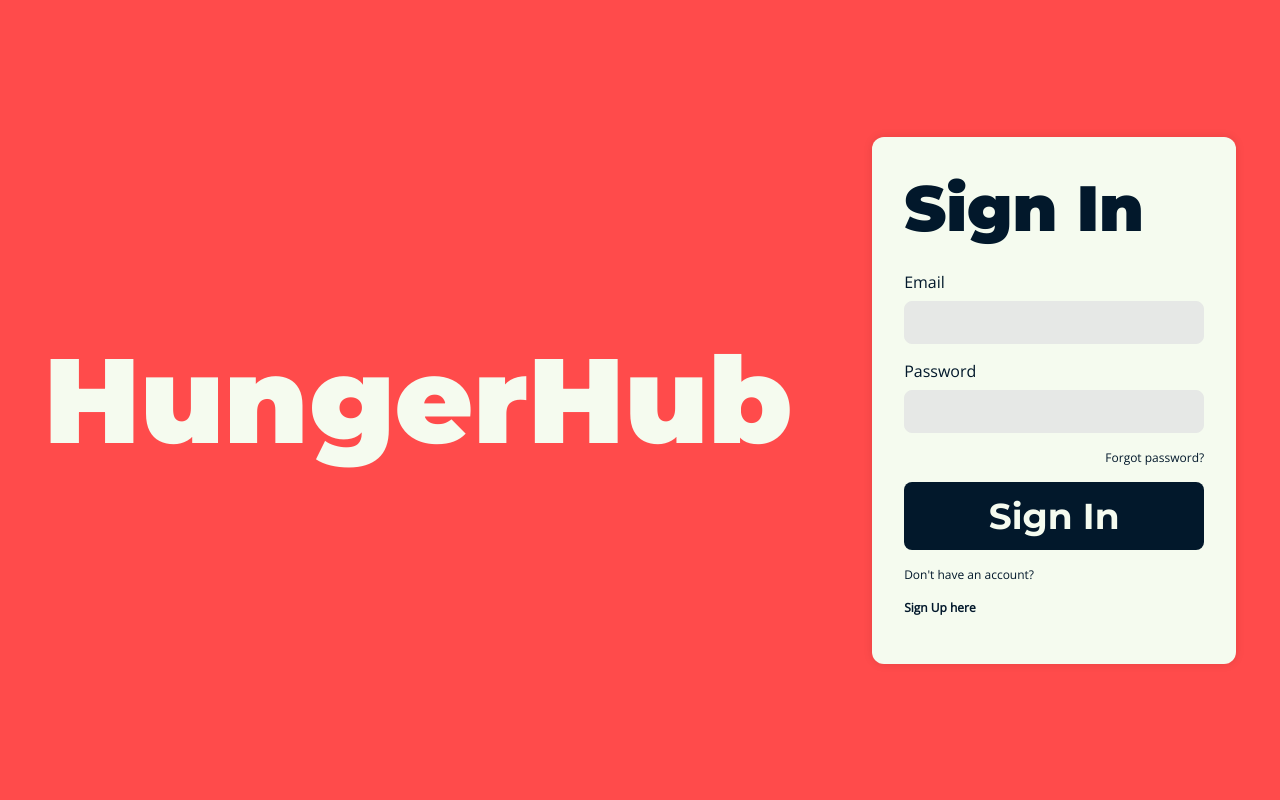
After one commit to sofiaabrahamsen/webdev_eksamen, a Flask app: template templates/view_login.html in a window 1280 px wide. The commit adds this page. Run offline with Flask 3, Linux system fonts and the light colour scheme; the template is opened without the code that fills it, so the values that code supplies are empty.

Commit message:
variable styles, general styles and signin styles + view login

```diff
--- /dev/null
+++ b/css/_variables.css
@@ -0,0 +1,32 @@
+@import url('https://fonts.googleapis.com/css2?family=Montserrat:wght@700;900&display=swap');
+@import url('https://fonts.googleapis.com/css2?family=Open+Sans:wght@300;400&display=swap');
+
+:root {
+    --primary-col: #ff4b4b;
+    --secondary-col: #f5fbef;
+    --tertiary-col: #e6e8e6;
+
+    --cta-col: #02182b;
+    --multipurpose-col: #656256;
+
+    --cta-border-radius: 0.5rem;
+    --form-border-radius: 0.75rem;
+
+
+    --font-header: "Montserrat", sans-serif;
+    --font-body: "Open Sans", sans-serif;
+
+
+    --font-weight-header-mid: 700;
+    --font-weight-header-large: 900;
+
+    --font-weight-body-mid: 400;
+    --font-weight-body-small: 300;
+
+
+    --font-logo-rem-desk: 7.5rem;
+    --font-h1-rem-desk: 4rem;
+    --font-cta-rem-desk: 2.25rem;
+    --font-body-rem-desk-mid: 0.75rem;
+    --font-body-rem-desk-small: 0.625rem;
+}
--- /dev/null
+++ b/css/general.css
@@ -0,0 +1,56 @@
+@import '_variables.css';
+
+h1, h2, .logo, button.cta {
+    font-family: var(--font-header);
+}
+
+.logo {
+    color: var(--secondary-col);
+}
+
+p, input, label, a {
+    font-family: var(--font-body);
+    color: var(--cta-col);
+    text-decoration: none;
+}
+
+button.cta {
+    background-color: var(--cta-col);
+    color: var(--secondary-col);
+    border: none;
+    cursor: pointer;
+    border-radius: var(--cta-border-radius);
+}
+
+input {
+    border: 1px solid var(--tertiary-col);
+    border-radius: var(--cta-border-radius);
+    background-color: var(--tertiary-col);
+}
+
+input:focus {
+    outline: none;
+    box-shadow: 0rem 0rem 0.05rem 0.05rem var(--cta-col);
+
+}
+
+
+@media (min-width: 1050px) {
+
+    h1, h2, .logo {
+        font-family: var(--font-header);
+        font-size: var(--font-logo-rem-desk);
+        font-weight: var(--font-weight-header-large);
+    }
+
+    h1 {
+        font-size: var(--font-h1-rem-desk);
+    }
+
+    button.cta {
+        font-size: var(--font-logo-rem-desk);
+        font-weight: var(--font-weight-header-mid);
+    }
+
+
+}
--- /dev/null
+++ b/css/signin.css
@@ -0,0 +1,67 @@
+@import '_variables.css';
+@import 'general.css';
+
+body {
+    margin: 0;
+    padding: 0;
+    background-color: var(--primary-col);
+    display: flex;
+    justify-content: center;
+    align-items: center;
+    height: 100vh;
+}
+.container {
+    display: flex;
+    align-items: center;
+    justify-content: space-between;
+    gap: 5rem;
+}
+
+form {
+    display: flex;
+    flex-direction: column;
+}
+
+.signin_box {
+    background-color: var(--secondary-col);
+    padding: 2rem;
+    border-radius: var(--form-border-radius);
+    box-shadow: 0 0 10px rgba(0, 0, 0, 0.1);
+    width: 300px;
+}
+
+.signin_box h1 {
+    margin: 0;
+    margin-bottom: 1.5rem;
+    color: var(--cta-col);
+}
+
+.signin_box input{
+    padding: 0.75rem;
+    margin-bottom: 1rem;
+    margin-top: 0.5rem;
+    font-size: var(--font-body-rem-desk-mid);
+}
+
+.signin_box a {
+    display: block;
+    text-align: right;
+    margin-bottom: 1rem;
+    font-size: var(--font-body-rem-desk-mid);
+}
+
+.signin_box button {
+    padding: 0.75rem;
+    font-size: var(--font-cta-rem-desk);
+}
+
+.signin_box p {
+    margin-top: 1rem;
+    font-size: var(--font-body-rem-desk-mid);
+}
+
+.signin_box p a {
+    text-decoration: none;
+    font-weight: bold;
+    text-align: left;
+}
--- /dev/null
+++ b/templates/view_login.html
@@ -0,0 +1,30 @@
+<!DOCTYPE html>
+<html lang="en">
+<head>
+    <meta charset="UTF-8">
+    <meta name="viewport" content="width=device-width, initial-scale=1.0">
+    <title>HungerHub | Sign In</title>
+    <link rel="stylesheet" href="/css/signin.css">
+</head>
+
+<body>
+    <div class="container">
+        <div class="logo">HungerHub</div>
+        <div class="signin_box">
+            <h1>Sign In</h1>
+            <form>
+                <label for="login_email">Email</label>
+                <input type="email" name="login_email" id="login_email" required>
+
+                <label for="login_password">Password</label>
+                <input type="password" name="login_password" id="login_password" required>
+
+                <a href="#">Forgot password?</a>
+                <button class="cta" type="submit">Sign In</button>
+            </form>
+
+            <p>Don't have an account?</p>
+            <p><a href="#">Sign Up here</a></p>
+        </div>
+    </div>
+</body>
```
Also changed, not shown: templates/view_index.html (line endings or trailing spaces).
